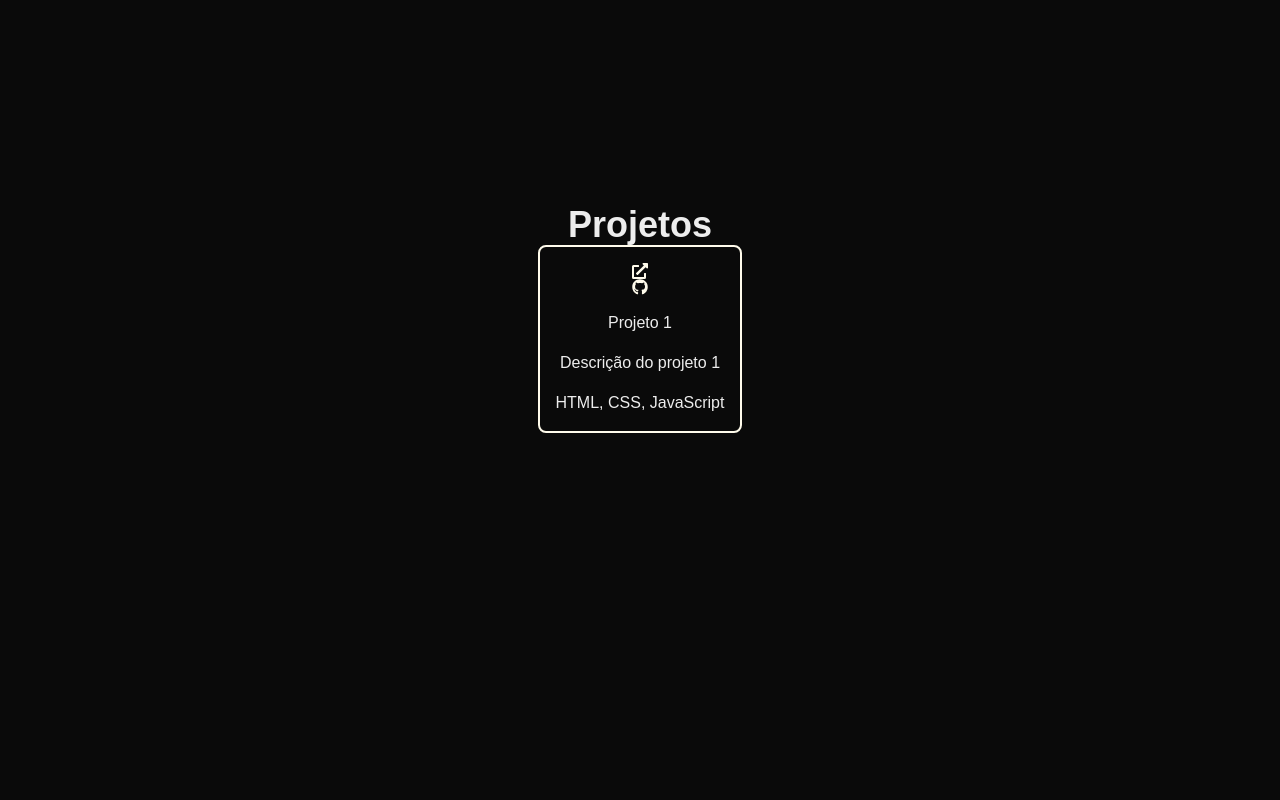
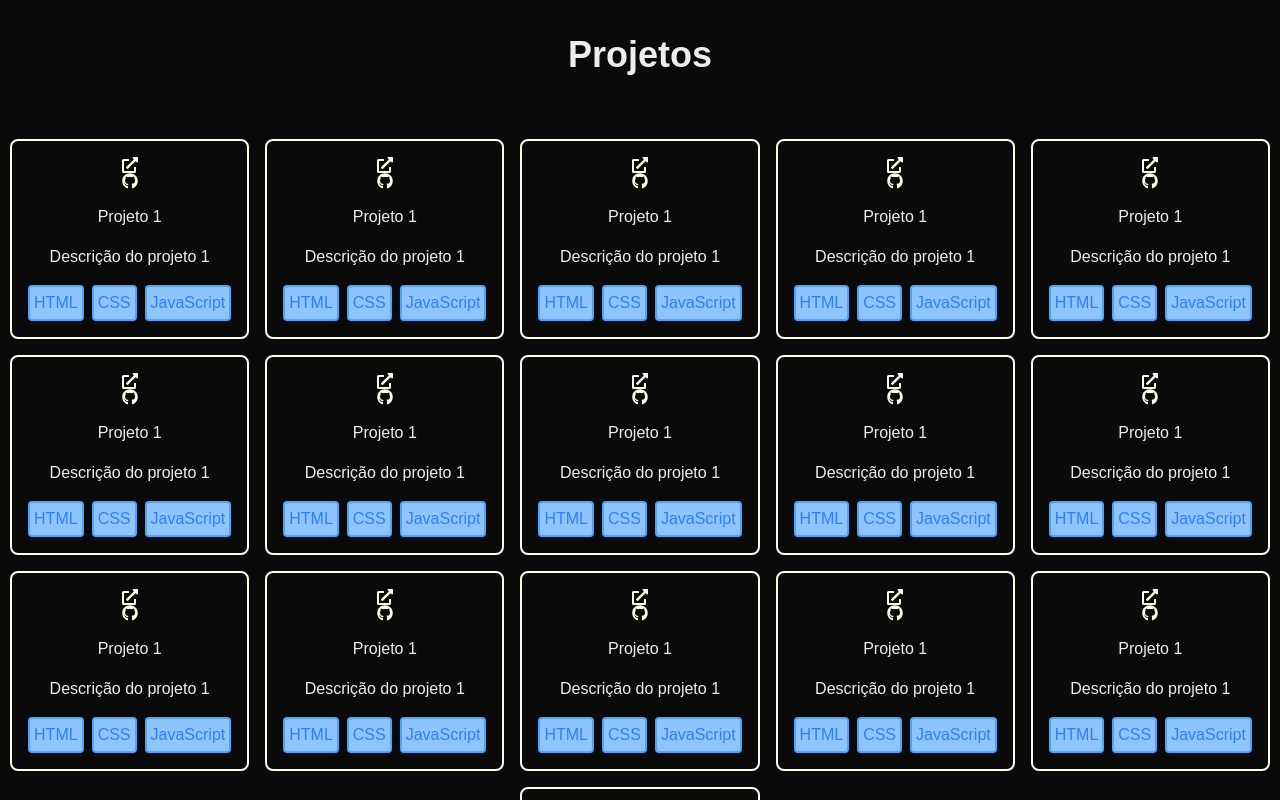
Before and after one commit to samuelmuzy/portfolio, a Next.js app: page / in a window 1280 px wide. Shown: the part 920-1720 px from the top of the page. Built offline with nearby package versions, Linux system fonts and the light colour scheme.

Commit message:
Melhora a estetica dos card dos projetos

```diff
--- a/package.json
+++ b/package.json
@@ -11,7 +11,8 @@
   "dependencies": {
     "next": "15.4.1",
     "react": "19.1.0",
-    "react-dom": "19.1.0"
+    "react-dom": "19.1.0",
+    "react-icons": "^5.5.0"
   },
   "devDependencies": {
     "@eslint/eslintrc": "^3",
--- a/src/app/page.tsx
+++ b/src/app/page.tsx
@@ -1,13 +1,12 @@
 import { About } from "@/components/About";
 import { Email } from "@/components/Email";
-import { Header } from "@/components/Header";
 import { Links } from "@/components/Links";
 import { Project } from "@/components/Project";
 import { Technologies } from "@/components/Technologies";
 
 export default function Home() {
   return (
-    <div>
+    <div className="flex flex-col">
       <About/>
       <Project/>
       <Technologies/>
--- a/src/components/Header.tsx
+++ b/src/components/Header.tsx
@@ -1,5 +1,7 @@
 "use client"
 import { useEffect, useState } from "react"
+import logoHeader from "../assets/image-removebg-preview (8).png"
+import Image from 'next/image';
 
 export const Header = () =>{
     const [scrolled, setScrolled] = useState<boolean>(false)
@@ -15,7 +17,7 @@ export const Header = () =>{
 */
     return(
         <header className="w-full flex justify-evenly border-b-1 p-3 items-center">
-            <img src="s" alt="LogoHeader" />
+            <Image width={200} height={50} src={logoHeader} alt="LogoHeader"/>
             <nav className="flex gap-5">
                 <a href="#About">About</a>
                 <a href="#Projects">Projects</a>
--- a/src/components/Project.tsx
+++ b/src/components/Project.tsx
@@ -4,19 +4,23 @@ import { FaGithub, FaExternalLinkAlt } from "react-icons/fa";
 export const Project = () => {
     return (
         <section className="h-screen" id="Projects">
-            <p className="text-center text-4xl font-bold">Projetos</p>
+            <p className="text-center text-4xl font-bold mb-16">Projetos</p>
             <div className="flex items-center justify-center flex-wrap gap-4">
-                {project.map((project) => (
-                    <div className="flex flex-col items-center justify-center border-2 border-amber-50 rounded-lg p-4 gap-4">
-                        <div key={project.id}>
+                {project.map((project,index) => (
+                    <div key={index} className="flex flex-col items-center justify-center border-2 border-amber-50 rounded-lg p-4 gap-4">
+                        <div>
                             <FaExternalLinkAlt className="text-amber-50" />
                             <FaGithub className="text-amber-50" />
                         </div>
-                            <p>{project.name}</p>
-                            <p>{project.description}</p>
-                            <p>{project.technologies.map((technology) => technology).join(", ")}</p>
+                        <p>{project.name}</p>
+                        <p>{project.description}</p>
+                        <div className="flex gap-2 ">
+                        {project.technologies.map((tec, index) =>
+                                <p key={index} className="text-blue-500 border-2 border-blue-400 bg-blue-300 p-1 rounded">{tec}</p>
+                            )}
                         </div>
-                    ))}
+                    </div>
+                ))}
             </div>
         </section>
     );
--- a/src/data/project.tsx
+++ b/src/data/project.tsx
@@ -5,4 +5,94 @@ export const project = [
         description: "Descrição do projeto 1",
         technologies: ["HTML", "CSS", "JavaScript"],
     },
+    {
+        id: 1,
+        name: "Projeto 1",
+        description: "Descrição do projeto 1",
+        technologies: ["HTML", "CSS", "JavaScript"],
+    },
+    {
+        id: 1,
+        name: "Projeto 1",
+        description: "Descrição do projeto 1",
+        technologies: ["HTML", "CSS", "JavaScript"],
+    },
+    {
+        id: 1,
+        name: "Projeto 1",
+        description: "Descrição do projeto 1",
+        technologies: ["HTML", "CSS", "JavaScript"],
+    },
+    {
+        id: 1,
+        name: "Projeto 1",
+        description: "Descrição do projeto 1",
+        technologies: ["HTML", "CSS", "JavaScript"],
+    },
+    {
+        id: 1,
+        name: "Projeto 1",
+        description: "Descrição do projeto 1",
+        technologies: ["HTML", "CSS", "JavaScript"],
+    },
+    {
+        id: 1,
+        name: "Projeto 1",
+        description: "Descrição do projeto 1",
+        technologies: ["HTML", "CSS", "JavaScript"],
+    },
+    {
+        id: 1,
+        name: "Projeto 1",
+        description: "Descrição do projeto 1",
+        technologies: ["HTML", "CSS", "JavaScript"],
+    },
+    {
+        id: 1,
+        name: "Projeto 1",
+        description: "Descrição do projeto 1",
+        technologies: ["HTML", "CSS", "JavaScript"],
+    },
+    {
+        id: 1,
+        name: "Projeto 1",
+        description: "Descrição do projeto 1",
+        technologies: ["HTML", "CSS", "JavaScript"],
+    },
+    {
+        id: 1,
+        name: "Projeto 1",
+        description: "Descrição do projeto 1",
+        technologies: ["HTML", "CSS", "JavaScript"],
+    },
+    {
+        id: 1,
+        name: "Projeto 1",
+        description: "Descrição do projeto 1",
+        technologies: ["HTML", "CSS", "JavaScript"],
+    },
+    {
+        id: 1,
+        name: "Projeto 1",
+        description: "Descrição do projeto 1",
+        technologies: ["HTML", "CSS", "JavaScript"],
+    },
+    {
+        id: 1,
+        name: "Projeto 1",
+        description: "Descrição do projeto 1",
+        technologies: ["HTML", "CSS", "JavaScript"],
+    },
+    {
+        id: 1,
+        name: "Projeto 1",
+        description: "Descrição do projeto 1",
+        technologies: ["HTML", "CSS", "JavaScript"],
+    },
+    {
+        id: 1,
+        name: "Projeto 1",
+        description: "Descrição do projeto 1",
+        technologies: ["HTML", "CSS", "JavaScript"],
+    },
 ];
```
Also changed, not shown: 1 other file (tests, documents, lock files or other folders).
